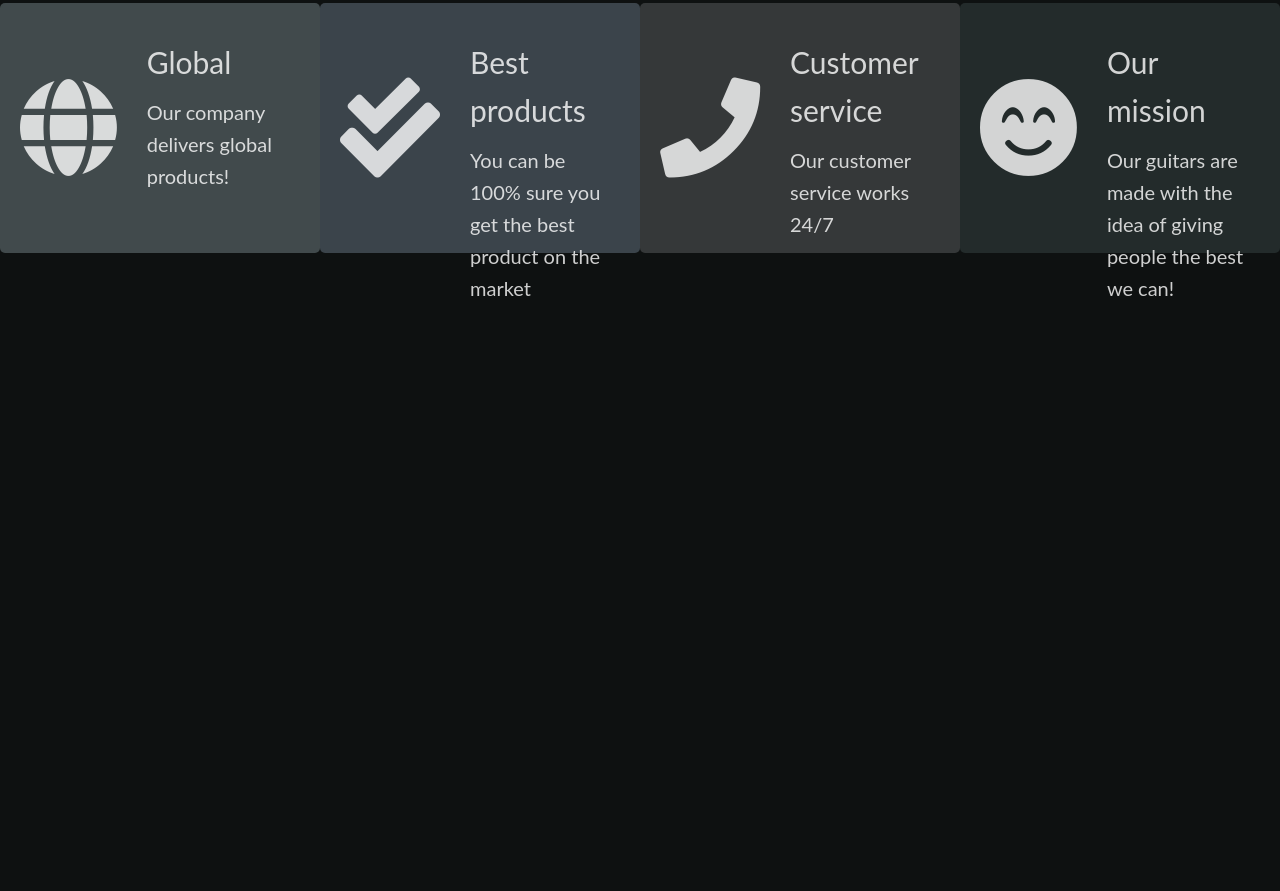
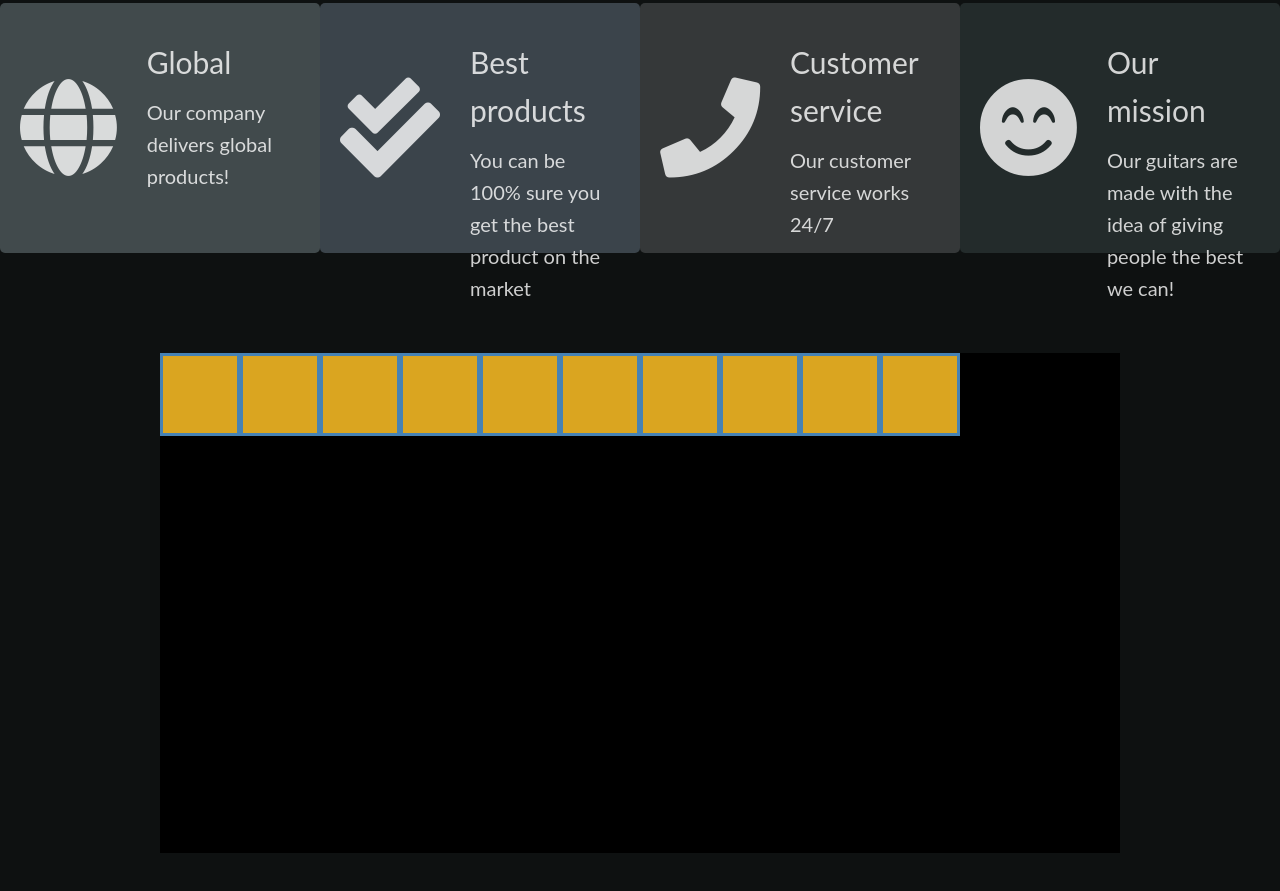
Before and after one commit to DominikLincer/SASS-CSS-Course, a website: page index.html in a window 1280 px wide. Shown: the part 607-1498 px from the top of the page. Before the commit the page ends 911 px from the top, so only its background shows below. Drawn offline with Linux system fonts and the light colour scheme.

Commit message:
Structure for image galler

```diff
--- a/index.html
+++ b/index.html
@@ -52,6 +52,21 @@
                 </div>
             </div>
         </section>
+
+        <section class="products">
+            <div class="products__container">
+                <div class="products__product products__product--1"></div>
+                <div class="products__product products__product--2"></div>
+                <div class="products__product products__product--3"></div>
+                <div class="products__product products__product--4"></div>
+                <div class="products__product products__product--5"></div>
+                <div class="products__product products__product--6"></div>
+                <div class="products__product products__product--7"></div>
+                <div class="products__product products__product--8"></div>
+                <div class="products__product products__product--9"></div>
+                <div class="products__product products__product--10"></div>
+            </div>
+        </section>
     </main>
 
     <div class="nav">
--- /dev/null
+++ b/sass/_products.scss
@@ -0,0 +1,21 @@
+.products {
+    width: 100%;
+    height: 50rem;
+    display: flex;
+    justify-content: center;
+    margin: 10rem 0;
+
+    &__container {
+        width: 75%;
+        height: 100%;
+        background-color: black;
+        display: grid;
+        grid-template-rows: repeat(6, 1fr);
+        grid-template-columns: repeat(12, 1fr);
+
+        div {
+            background-color: goldenrod;
+            border: 3px solid steelblue;
+        }
+    }
+}
--- a/sass/main.scss
+++ b/sass/main.scss
@@ -2,3 +2,4 @@
 @import 'cards';
 @import 'header';
 @import 'navigation';
+@import 'products';
```
Also changed, not shown: css/style.css.
